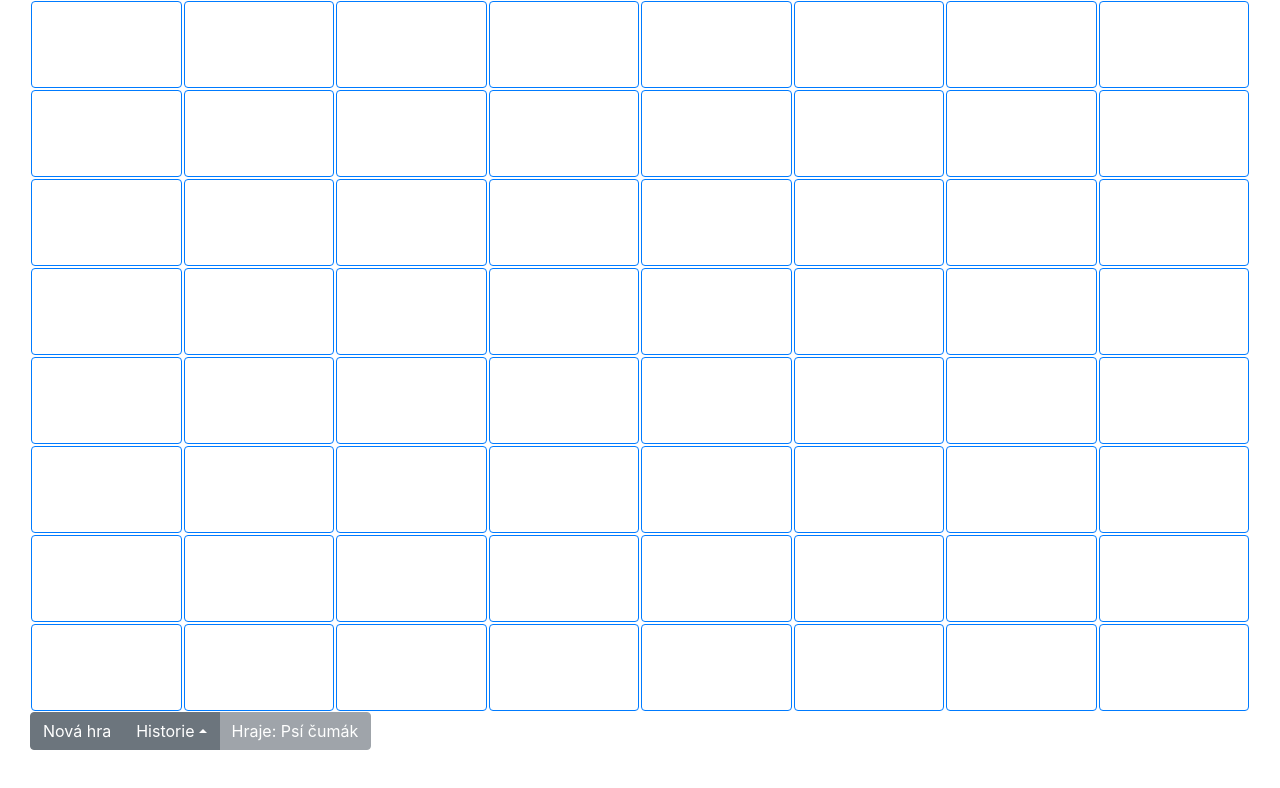
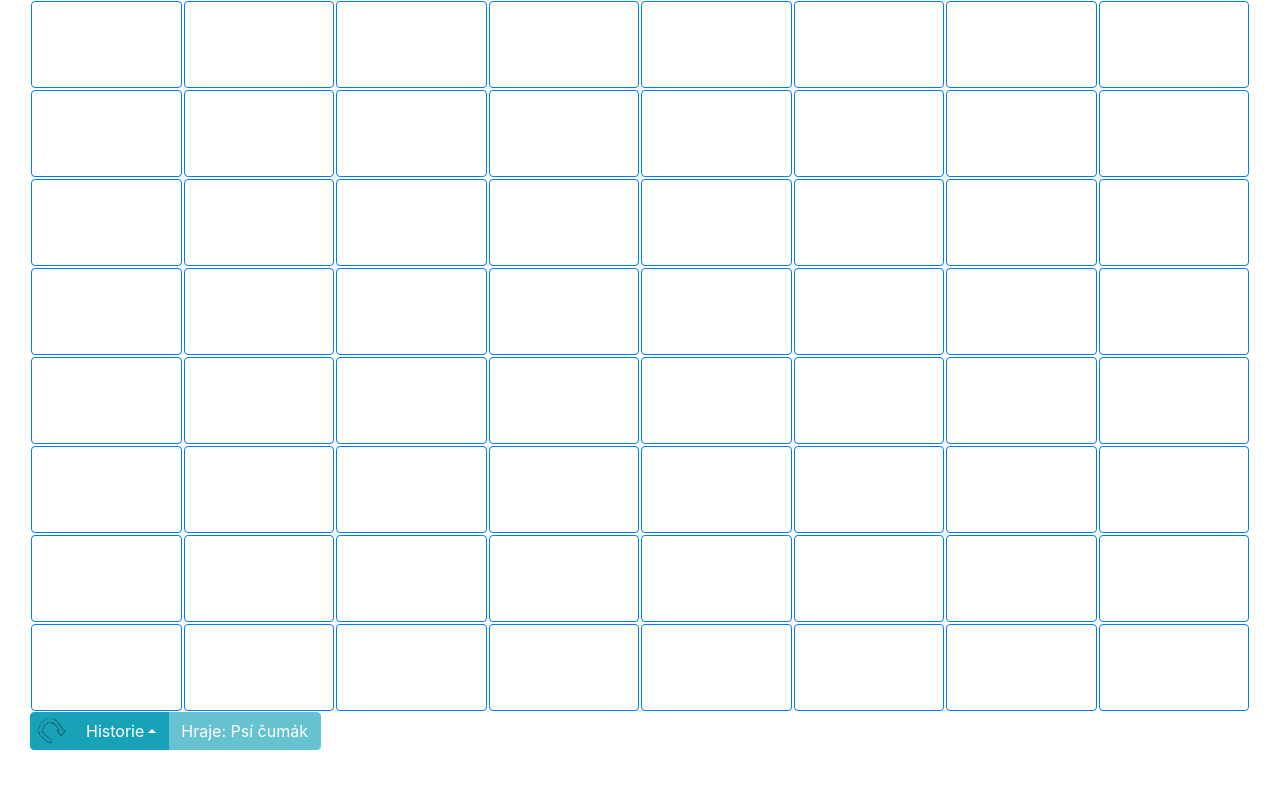
Before and after one commit to mzimandl/piskvorky-tutorial, a React app: page / in a window 1280 px wide. Built offline with nearby package versions, Linux system fonts and the light colour scheme.

Commit message:
added image to restart button

```diff
--- a/src/index.css
+++ b/src/index.css
@@ -1,8 +1,5 @@
 .square {
-  width: 4em;
-  height: 4em;
   margin: 1px;
-  padding: 0em;
 }
 
 .pes {
@@ -18,3 +15,10 @@
   background-repeat: no-repeat;
   background-size: contain;
 }
+
+.arrow {
+  background-image: url('arrow.png');
+  background-position: center;
+  background-repeat: no-repeat;
+  background-size: contain;
+}
--- a/src/index.js
+++ b/src/index.js
@@ -190,18 +190,18 @@ class Game extends React.Component {
       <Container fluid={true}>
         <Board onClick={(i) => (this.handleClick(i))} squares={currentSquares} winningSquares={winningSquares}/>
         <Row>
-          <Col>
+          <Col className='d-flex'>
             <ButtonGroup>
-              <Button onClick={() => this.jumpTo(0)}>Nová hra</Button>
-              <ButtonDropdown direction="up" isOpen={this.state.historyOpen} toggle={() => (this.setState({historyOpen: !this.state.historyOpen}))}>
-                <DropdownToggle caret>Historie</DropdownToggle>
+              <Button color='info' className='arrow' onClick={() => this.jumpTo(0)}>&nbsp;&nbsp;&nbsp;&nbsp;</Button>
+              <ButtonDropdown color='info' direction="up" isOpen={this.state.historyOpen} toggle={() => (this.setState({historyOpen: !this.state.historyOpen}))}>
+                <DropdownToggle color='info' caret>Historie</DropdownToggle>
                 <DropdownMenu>
                   <DropdownItem onClick={() => (this.setState({reversedHistory: !this.state.reversedHistory}))}>Obrátit pořadí</DropdownItem>
                   <DropdownItem divider/>
                   {this.state.reversedHistory ? moves.reverse() : moves}
                 </DropdownMenu>
               </ButtonDropdown>
-              <Button disabled>{status}</Button>
+              <Button color='info' disabled>{status}</Button>
             </ButtonGroup>
           </Col>
         </Row>
```
Also changed, not shown: src/arrow.png (added).
